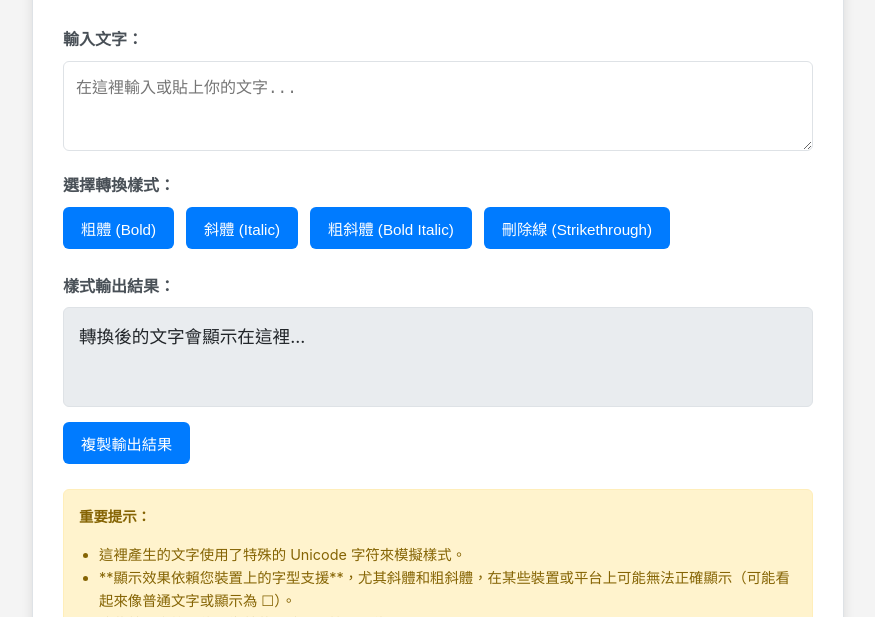
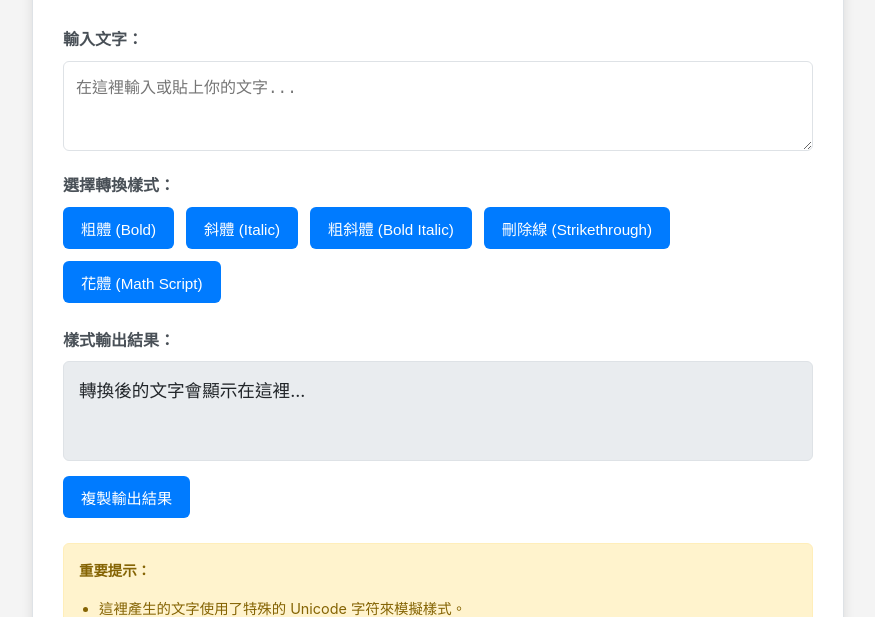
Before and after one commit to KEVIN970712/Fancy-text-generator, a plain HTML site: page index.html in a window 1280 px wide. Shown: the part 136-753 px from the top of the page, without its empty margins (202-1077 px from the left). Drawn offline with Linux system fonts and the light colour scheme.

Commit message:
Update index.html

```diff
--- a/index.html
+++ b/index.html
@@ -298,6 +298,7 @@
         <button onclick="convertToStyledText('italic')">斜體 (Italic)</button>
         <button onclick="convertToStyledText('boldItalic')">粗斜體 (Bold Italic)</button>
         <button onclick="convertToStyledText('strikethrough')">刪除線 (Strikethrough)</button>
+        <button onclick="convertToStyledText('mathScript')">花體 (Math Script)</button>
     </div>
 
     <label for="outputResult">樣式輸出結果：</label>
@@ -308,7 +309,7 @@
         <strong>重要提示：</strong>
         <ul>
             <li>這裡產生的文字使用了特殊的 Unicode 字符來模擬樣式。</li>
-            <li>**顯示效果依賴您裝置上的字型支援**，尤其斜體和粗斜體，在某些裝置或平台上可能無法正確顯示（可能看起來像普通文字或顯示為 ☐）。</li>
+            <li>**顯示效果依賴您裝置上的字型支援**，尤其斜體和粗斜體，以及新增的花體，在某些裝置或平台上可能無法正確顯示（可能看起來像普通文字或顯示為 ☐）。</li>
             <li>這些特殊字符可能影響螢幕閱讀器和搜尋功能。</li>
             <li>這並非標準的 Markdown 語法。</li>
         </ul>
@@ -337,11 +338,12 @@
 <div id="toast-container"></div>
 
 <script>
-    // --- Unicode 字符映射表 (保持不變) ---
+    // --- Unicode 字符映射表 ---
     const charMaps = {
         bold: { a: '𝗮', b: '𝗯', c: '𝗰', d: '𝗱', e: '𝗲', f: '𝗳', g: '𝗴', h: '𝗵', i: '𝗶', j: '𝗷', k: '𝗸', l: '𝗹', m: '𝗺', n: '𝗻', o: '𝗼', p: '𝗽', q: '𝗾', r: '𝗿', s: '𝘀', t: '𝘁', u: '𝘂', v: '𝘃', w: '𝘄', x: '𝘅', y: '𝘆', z: '𝘇', A: '𝗔', B: '𝗕', C: '𝗖', D: '𝗗', E: '𝗘', F: '𝗙', G: '𝗚', H: '𝗛', I: '𝗜', J: '𝗝', K: '𝗞', L: '𝗟', M: '𝗠', N: '𝗡', O: '𝗢', P: '𝗣', Q: '𝗤', R: '𝗥', S: '𝗦', T: '𝗧', U: '𝗨', V: '𝗩', W: '𝗪', X: '𝗫', Y: '𝗬', Z: '𝗭', 0: '𝟬', 1: '𝟭', 2: '𝟮', 3: '𝟯', 4: '𝟰', 5: '𝟱', 6: '𝟲', 7: '𝟳', 8: '𝟴', 9: '𝟵' },
         italic: { a: '𝘢', b: '𝘣', c: '𝘤', d: '𝘥', e: '𝘦', f: '𝘧', g: '𝘨', h: '𝘩', i: '𝘪', j: '𝘫', k: '𝘬', l: '𝘭', m: '𝘮', n: '𝘯', o: '𝘰', p: '𝘱', q: '𝘲', r: '𝘳', s: '𝘴', t: '𝘵', u: '𝘶', v: '𝘷', w: '𝘸', x: '𝘹', y: '𝘺', z: '𝘻', A: '𝘈', B: '𝘉', C: '𝘊', D: '𝘋', E: '𝘌', F: '𝘍', G: '𝘎', H: '𝘏', I: '𝘐', J: '𝘑', K: '𝘒', L: '𝘓', M: '𝘔', N: '𝘕', O: '𝘖', P: '𝘗', Q: '𝘘', R: '𝘙', S: '𝘚', T: '𝘛', U: '𝘜', V: '𝘝', W: '𝘞', X: '𝘟', Y: '𝘠', Z: '𝘡' },
-        boldItalic: { a: '𝙖', b: '𝙗', c: '𝙘', d: '𝙙', e: '𝙚', f: '𝙛', g: '𝙜', h: '𝙝', i: '𝙞', j: '𝙟', k: '𝙠', l: '𝙡', m: '𝙢', n: '𝙣', o: '𝙤', p: '𝙥', q: '𝙦', r: '𝙧', s: '𝙨', t: '𝙩', u: '𝙪', v: '𝙫', w: '𝙬', x: '𝙭', y: '𝙮', z: '𝙯', A: '𝘼', B: '𝘽', C: '𝘾', D: '𝘿', E: '𝙀', F: '𝙁', G: '𝙂', H: '𝙃', I: '𝙄', J: '𝙅', K: '𝙆', L: '𝙇', M: '𝙈', N: '𝙉', O: '𝙊', P: '𝙋', Q: '𝙌', R: '𝙍', S: '𝙎', T: '𝙏', U: '𝙐', V: '𝙑', W: '𝙒', X: '𝙓', Y: '𝙔', Z: '𝙯' }
+        boldItalic: { a: '𝙖', b: '𝙗', c: '𝙘', d: '𝙙', e: '𝙚', f: '𝙛', g: '𝙜', h: '𝙝', i: '𝙞', j: '𝙟', k: '𝙠', l: '𝙡', m: '𝙢', n: '𝙣', o: '𝙤', p: '𝙥', q: '𝙦', r: '𝙧', s: '𝙨', t: '𝙩', u: '𝙪', v: '𝙫', w: '𝙬', x: '𝙭', y: '𝙮', z: '𝙯', A: '𝘼', B: '𝘽', C: '𝘾', D: '𝘿', E: '𝙀', F: '𝙁', G: '𝙂', H: '𝙃', I: '𝙄', J: '𝙅', K: '𝙆', L: '𝙇', M: '𝙈', N: '𝙉', O: '𝙊', P: '𝙋', Q: '𝙌', R: '𝙍', S: '𝙎', T: '𝙏', U: '𝙐', V: '𝙑', W: '𝙒', X: '𝙓', Y: '𝙔', Z: '𝙯' },
+        mathScript: { a: '𝒶', b: '𝒷', c: '𝒸', d: '𝒹', e: 'ℯ', f: '𝒻', g: 'ℊ', h: '𝒽', i: '𝒾', j: '𝒿', k: '𝓀', l: '𝓁', m: '𝓂', n: '𝓃', o: '𝑜', p: '𝓅', q: '𝓆', r: '𝓇', s: '𝓈', t: '𝓉', u: '𝓊', v: '𝓋', w: '𝓌', x: '𝓍', y: '𝓎', z: '𝓏', A: '𝒜', B: 'ℬ', C: '𝒞', D: '𝒟', E: 'ℰ', F: 'ℱ', G: '𝒢', H: 'ℋ', I: 'ℐ', J: '𝒥', K: '𝒦', L: 'ℒ', M: 'ℳ', N: '𝒩', O: '𝒪', P: '𝒫', Q: '𝒬', R: 'ℛ', S: '𝒮', T: '𝒯', U: '𝒰', V: '𝒱', W: '𝒲', X: '𝒳', Y: '𝒴', Z: '𝒵' }
     };
 
     // --- DOM 元素獲取 ---
@@ -401,7 +403,7 @@
         }
         if (navigator.clipboard && navigator.clipboard.writeText) {
             navigator.clipboard.writeText(textToCopy).then(() => {
-                showToast('已成功複製到剪貼簿！');
+                showToast('已成功複製到剪貼簿！\n\n請注意：貼上後的效果取決於目標平台及您裝置的字型支援。');
             }).catch(err => {
                 console.error('無法複製文字: ', err);
                 showToast('複製失敗！您的瀏覽器可能不支援或已阻止此操作。\n\n請嘗試手動選取文字並複製。');
```
